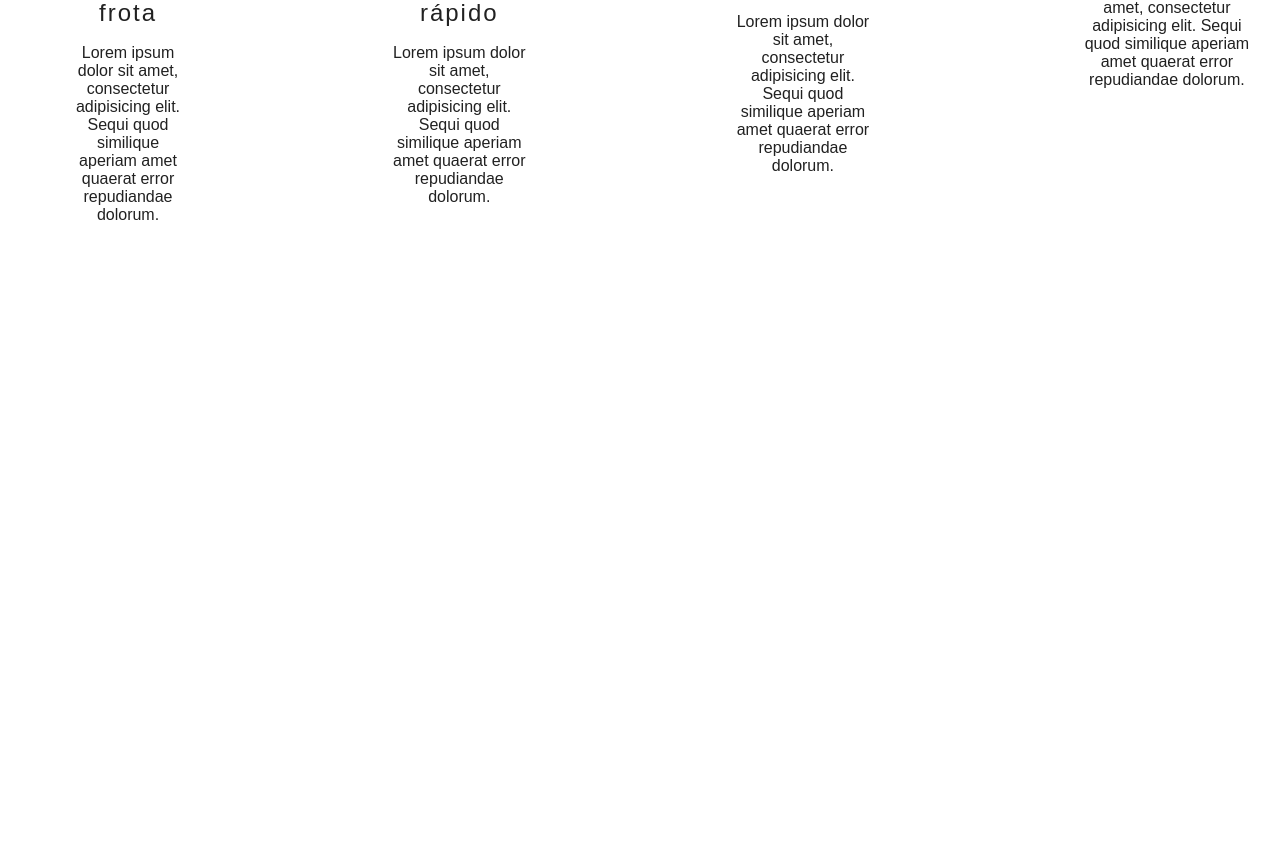
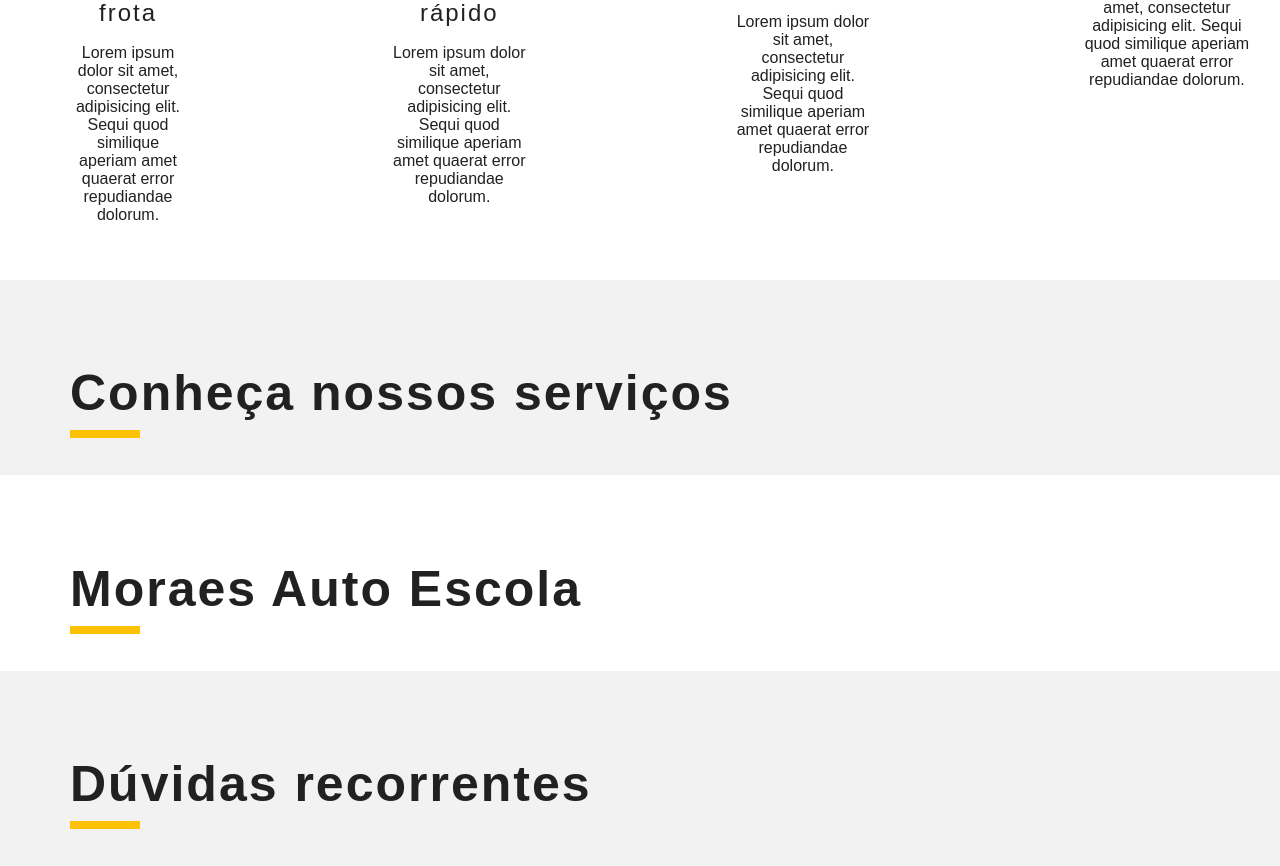
Before and after one commit to owesleymoraes/driving-school, a React (Vite) app: page / in a window 1280 px wide. Shown: the part 843-1709 px from the top of the page. Before the commit the page ends 1123 px from the top, so only its background shows below. Built offline with nearby package versions, Linux system fonts and the light colour scheme.

Commit message:
feat: adding three section

```diff
--- a/src/pages/HomePage/index.tsx
+++ b/src/pages/HomePage/index.tsx
@@ -4,6 +4,8 @@
 import { Feature } from "../../components/Features";
 import { Sections } from "../../components/Sections";
 import { FaAccessibleIcon, FaCar, FaKey, FaMapMarkerAlt } from "react-icons/fa";
+import { Title } from "../../components/Title";
+import { BottomBar } from "../../components/BottomBar";
 
 export const HomePage: React.FC = () => {
   const itemList = ["item 1", "item 2", "item 3", "item 4", "item 5"];
@@ -12,7 +14,7 @@
       <Header>{itemList}</Header>
       <Sections>
         <Grid>
-          <Feature  icon={<FaCar />} title="Maior e melhor frota">
+          <Feature icon={<FaCar />} title="Maior e melhor frota">
             <p>
               Lorem ipsum dolor sit amet, consectetur adipisicing elit. Sequi
               quod similique aperiam amet quaerat error repudiandae dolorum.
@@ -38,6 +40,15 @@
           </Feature>
         </Grid>
       </Sections>
+      <Sections inverse>
+        <Title tagOfTitle="h2" description={"Conheça nossos serviços"}></Title>
+      </Sections>
+      <Sections>
+        <Title tagOfTitle="h2" description={"Moraes Auto Escola"}></Title>
+      </Sections>
+      <Sections inverse>
+        <Title tagOfTitle="h2" description={"Dúvidas recorrentes"}></Title>
+      </Sections>
     </>
   );
 };
```
